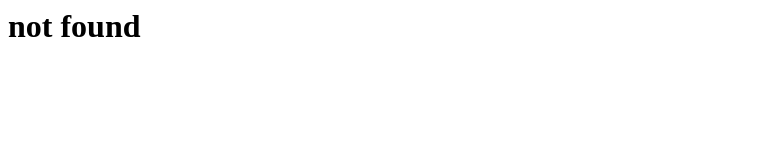
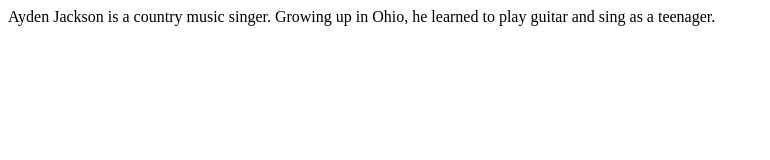
Before and after one commit to teameclipsestaff/aj-knowledge-cdn, a plain HTML site: page index.html in a window 1280 px wide. Shown: the whole page, without its empty margins (0-770 px from the left). Drawn offline with Linux system fonts and the light colour scheme.

Commit message:
Update index.html

```diff
--- a/index.html
+++ b/index.html
@@ -1 +1 @@
-<h1>not found</h1>
+<p>Ayden Jackson is a country music singer. Growing up in Ohio, he learned to play guitar and sing as a teenager.</p>
```
